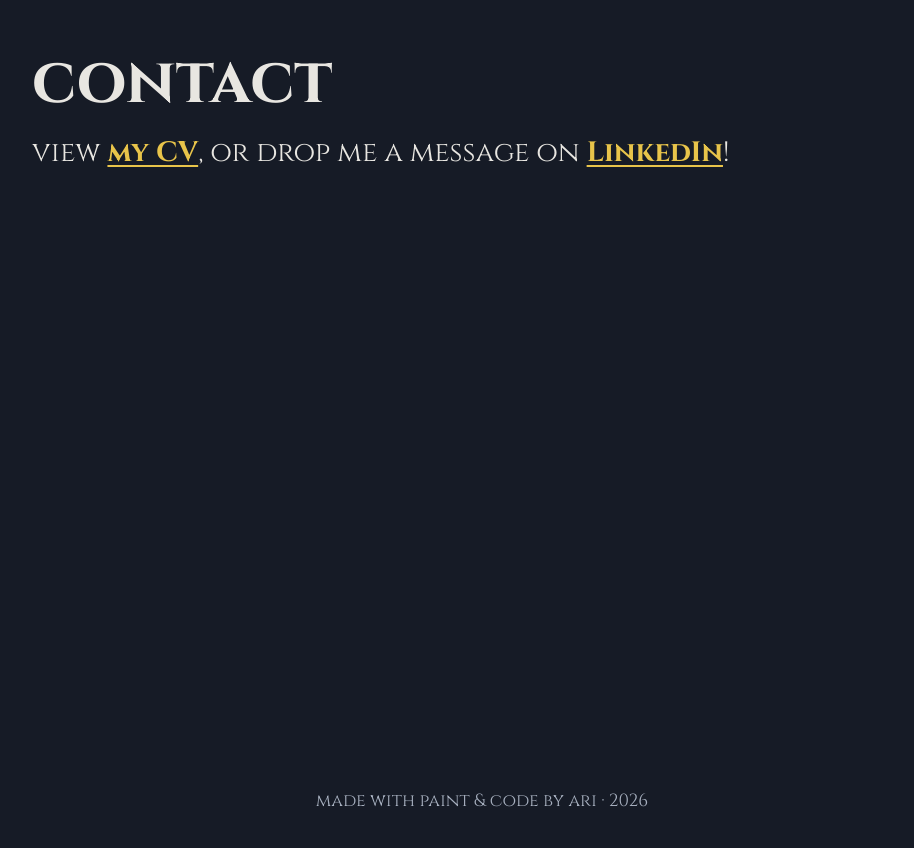
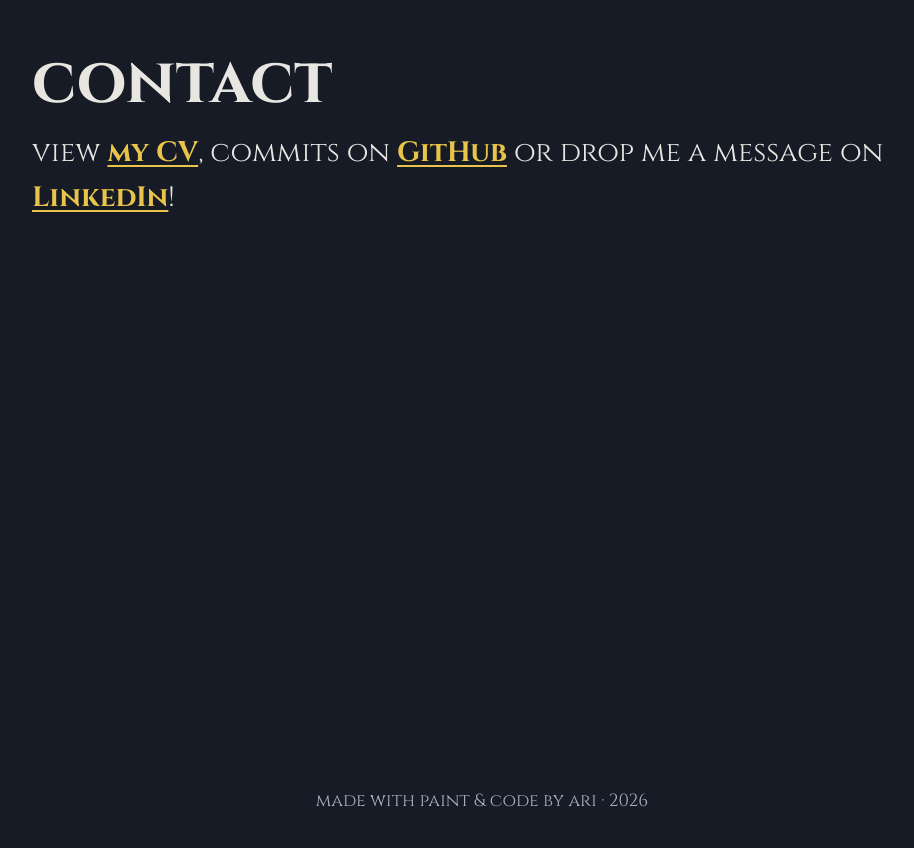
Before and after one commit to aritancy-code/aritancy-code.github.io, a plain HTML site: page index.html in a window 1280 px wide. Shown: the part 3880-4728 px from the top of the page, without its empty margins (158-1072 px from the left). Drawn offline with nearby package versions, Linux system fonts and the light colour scheme; a web font is replaced by a local one.

Commit message:
updated CV and added github on portfolio site

```diff
--- a/index.html
+++ b/index.html
@@ -399,7 +399,7 @@
     <section id="contact" class="section">
       <div class="wrap">
         <h2 class="title">contact</h2>
-        <p class="contact-text">view <a href="images/ari%27s%20CV.pdf" target="_blank" rel="noopener">my CV</a>, or drop me a message on <a href="https://www.linkedin.com/in/clarissa-ari-tan/" target="_blank" rel="noopener">LinkedIn</a>!</p>
+        <p class="contact-text">view <a href="images/ari%27s%20CV.pdf" target="_blank" rel="noopener">my CV</a>, commits on <a href="https://github.com/aritancy-code" target="_blank" rel="noopener">GitHub</a> or drop me a message on <a href="https://www.linkedin.com/in/clarissa-ari-tan/" target="_blank" rel="noopener">LinkedIn</a>!</p>
       </div>
     </section>
   </main>
```
Also changed, not shown: 1 other file.
